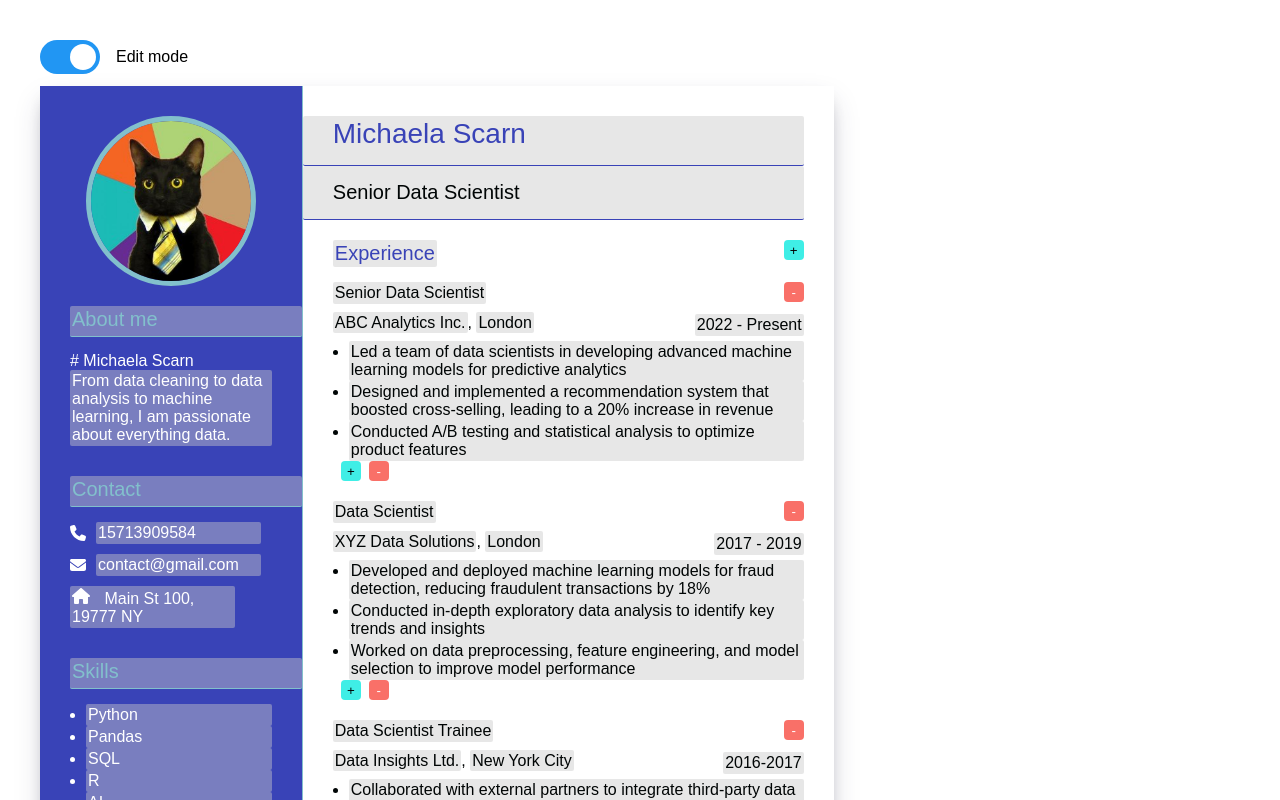
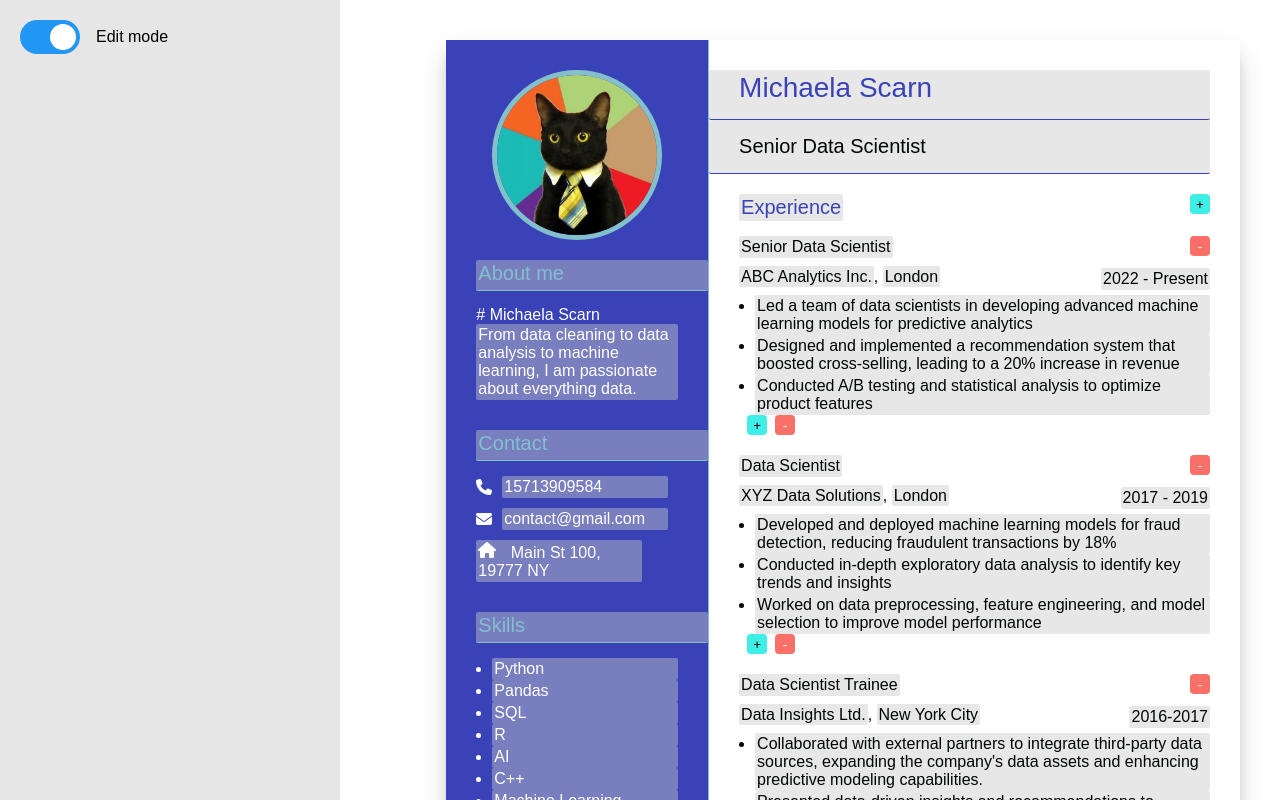
Before and after one commit to gervais-amoah/resume-builder, a Vue app: page / in a window 1280 px wide. Shown: the top 800 px of the page. Built offline with nearby package versions, Linux system fonts and the light colour scheme.

Commit message:
Add the Sidebar Menu

```diff
--- a/src/App.vue
+++ b/src/App.vue
@@ -5,6 +5,7 @@ import SectionHeadline from '@/components/SectionHeadline.vue'
 import ContactInfo from '@/components/ContactInfo.vue'
 import EditButtons from '@/components/EditButtons.vue'
 import EditToggle from '@/components/EditToggle.vue'
+import SidebarMenu from '@/components/SidebarMenu.vue'
 
 const personnalInfo = ref({
   name: 'Michaela Scarn',
@@ -164,7 +165,9 @@ const editModeToggled = (isChecked) => {
 
 <template>
   <main class="container">
-    <EditToggle @edit-mode-toggled="editModeToggled" />
+    <SidebarMenu>
+      <EditToggle @edit-mode-toggled="editModeToggled" />
+    </SidebarMenu>
 
     <div id="resume" class="d-flex" :class="{ 'edit-off': !editing }">
       <div class="left-col">
@@ -372,10 +375,27 @@ const editModeToggled = (isChecked) => {
   box-shadow:
     rgba(50, 50, 93, 0.25) 0px 13px 27px -5px,
     rgba(0, 0, 0, 0.3) 0px 8px 16px -8px;
+  width: 210mm;
+  margin-left: auto;
+}
+
+#resume.edit-off {
   /* DIN A4 standard paper size. commonly used for resumes
   For North America letter size use width: 8.5in; height: 11in; */
   height: 297mm;
-  width: 210mm;
+}
+
+@media (min-width: 1350px) {
+  #resume {
+    margin-left: 0;
+  }
+}
+
+@media (min-width: 1600px) {
+  #resume {
+    margin-left: auto;
+    margin-right: auto;
+  }
 }
 
 .left-col {
--- /dev/null
+++ b/src/components/SidebarMenu.vue
@@ -0,0 +1,19 @@
+<script lang="ts" setup></script>
+
+<template>
+  <div class="sidebar">
+    <slot></slot>
+  </div>
+</template>
+
+<style scoped>
+.sidebar {
+  width: 300px;
+  height: 100%;
+  padding: 20px;
+  position: fixed;
+  top: 0;
+  left: 0;
+  background-color: rgb(230, 230, 230);
+}
+</style>
```
